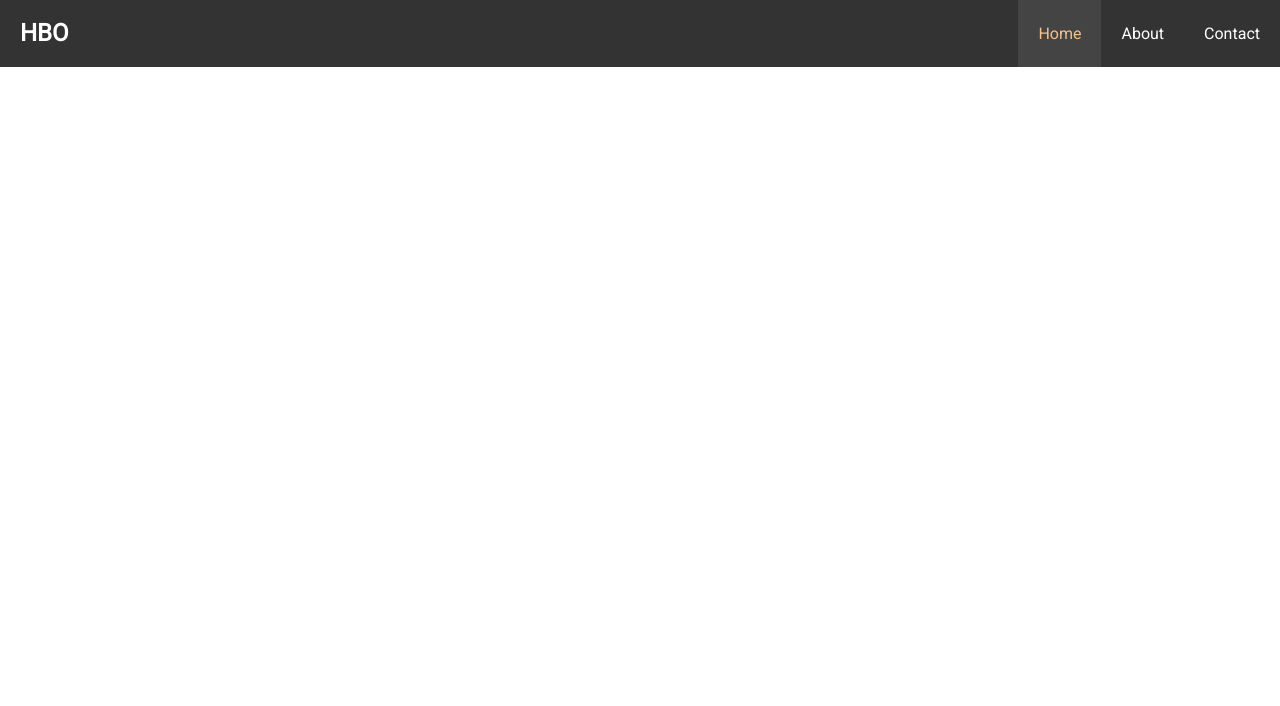
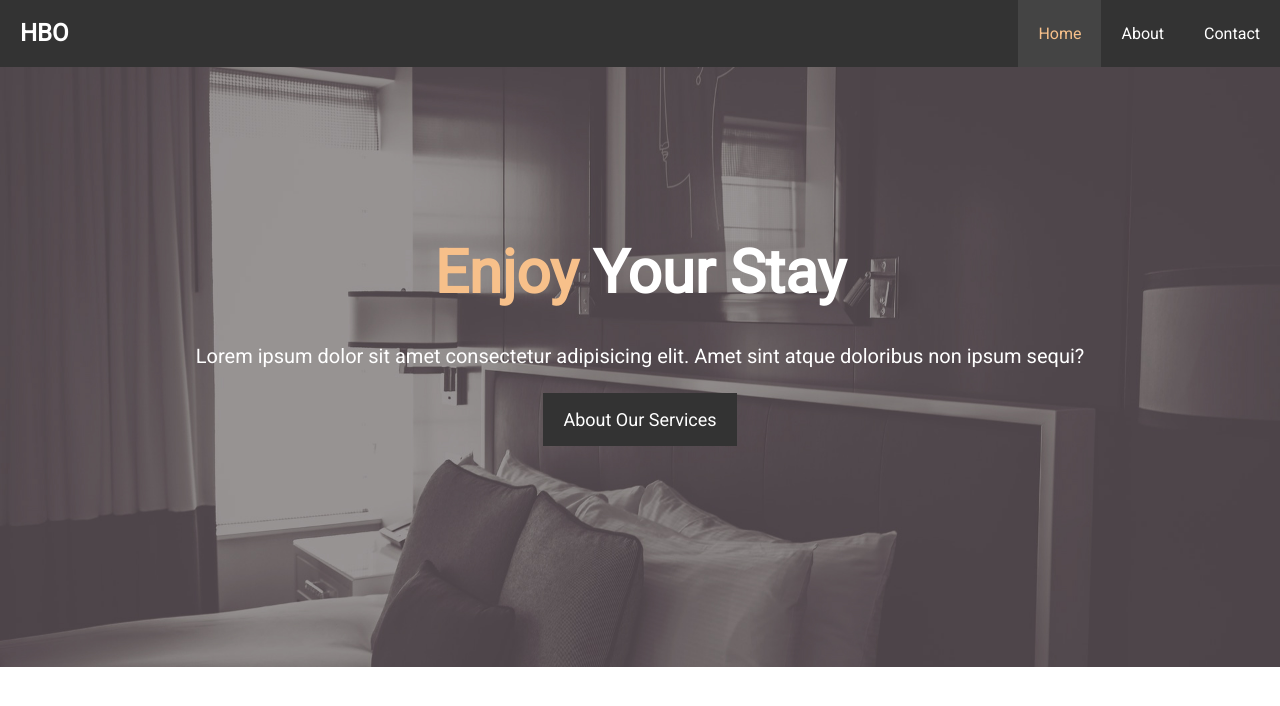
Before and after one commit to FahmidAnabi/Hotel-Booking, a plain HTML site: page index.html in a window 1280 px wide. Drawn offline with Linux system fonts and the light colour scheme.

Commit message:
added showcase

```diff
--- a/css/style.css
+++ b/css/style.css
@@ -38,6 +38,29 @@ p {
 
 }
 
+.text-primary{
+    color: #f7c08a;
+}
+
+.lead{
+    font-size: 20px;
+}
+
+.btn{
+    display: inline-block;
+    font-size: 18px;
+    color: #fff;
+    background: #333;
+    padding: 13px 20px;
+    border: none;
+    cursor: pointer;
+}
+
+.btn:hover{
+    background: #f7c08a;
+    color: #333;
+}
+
 /* Navbar */
 
 #navbar {
@@ -75,3 +98,27 @@ p {
     background: #444;
     color: #f7c08a;
 }
+
+/* Showcase */
+
+#showcase{
+    background: url('../img/showcase.jpg') no-repeat center center/cover;
+    height: 600px;
+}
+
+.showcase-content{
+    color: #fff;
+    text-align: center;
+    padding-top: 170px;
+}
+
+.showcase-content h1{
+    font-size: 60px;
+    line-height: 1.2em;
+}
+
+.showcase-content p{
+    padding-bottom: 20px;
+    line-height: 1.7em;
+
+}
--- a/index.html
+++ b/index.html
@@ -26,7 +26,15 @@
             </ul>
         </div>
         </nav>
-
+        <div id="showcase">
+            <div class="container">
+                <div class="showcase-content">
+                    <h1> <span class="text-primary">Enjoy</span> Your Stay</h1>
+                    <p class="lead">Lorem ipsum dolor sit amet consectetur adipisicing elit. Amet sint atque doloribus non ipsum sequi?</p>
+                    <a class="btn" href="dist/about.html">About Our Services</a>
+                </div>
+            </div>
+        </div>
     </header>
 </body>
 </html>
```
